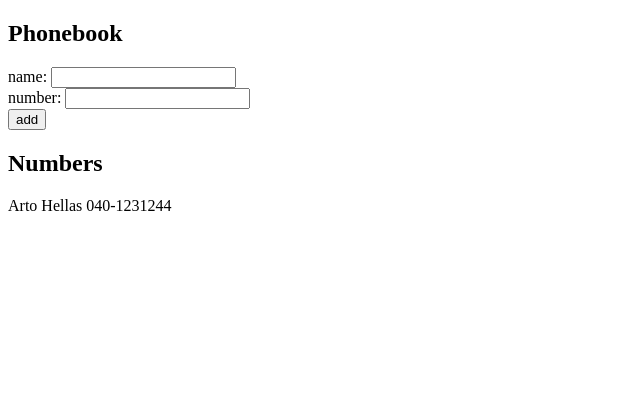
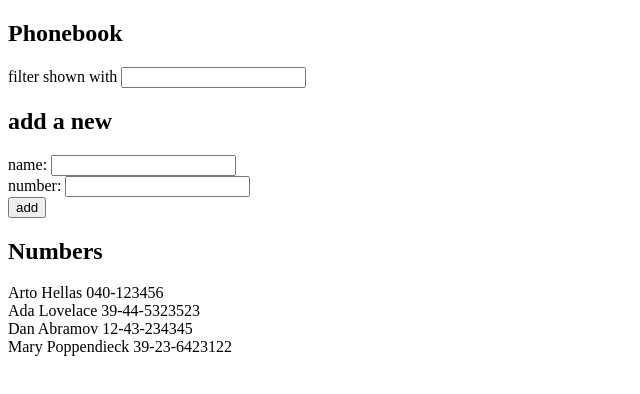
Before and after one commit to msha/full-stack-open, a React (Vite) app in the folder osa2/puhelinluettelo/: page / in a window 1280 px wide. Shown: the top 394 px of the page, without its empty margins (0-640 px from the left). Built offline with nearby package versions, Linux system fonts and the light colour scheme.

Commit message:
add part2 step9

```diff
--- a/osa2/puhelinluettelo/src/App.jsx
+++ b/osa2/puhelinluettelo/src/App.jsx
@@ -2,14 +2,20 @@
 
 const App = () => {
   const [persons, setPersons] = useState([
-    { name: 'Arto Hellas',
-      number: '040-1231244' }
+    { name: 'Arto Hellas', number: '040-123456' },
+    { name: 'Ada Lovelace', number: '39-44-5323523' },
+    { name: 'Dan Abramov', number: '12-43-234345' },
+    { name: 'Mary Poppendieck', number: '39-23-6423122' }
   ])
   const [newName, setNewName] = useState('')
   const handleNameChange = (event) => {
     setNewName(event.target.value)
   }
 
+  const [newNumber, setNewNumber] = useState('')
+  const handleNumberChange = (event) => {
+    setNewNumber(event.target.value)
+  }
   const addNewName = (event) => {
     event.preventDefault();
     if(!persons.map((o) => o.name).includes(newName)) {
@@ -21,14 +27,16 @@
     setNewName('')
   }
 
-  const [newNumber, setNewNumber] = useState('')
-  const handleNumberChange = (event) => {
-    setNewNumber(event.target.value)
+  const [filter, setFilter] = useState('')
+  const handleFilter = (event) => {
+    setFilter(event.target.value)
   }
 
   return (
     <div>
       <h2>Phonebook</h2>
+      <div>filter shown with <input value={filter} onChange={handleFilter}/></div>
+      <h2>add a new</h2>
       <form onSubmit={addNewName}>
         <div>
           name: <input value={newName} onChange={handleNameChange}/>
@@ -41,7 +49,7 @@
         </div>
       </form>
       <h2>Numbers</h2>
-      {persons.map((person) => {return (<div key={person.name}>{person.name} {person.number}</div>)})}
+      {persons.filter((person) => person.name.toLowerCase().includes(filter.toLowerCase())).map((person) => {return (<div key={person.name}>{person.name} {person.number}</div>)})}
     </div>
   )
 
```
